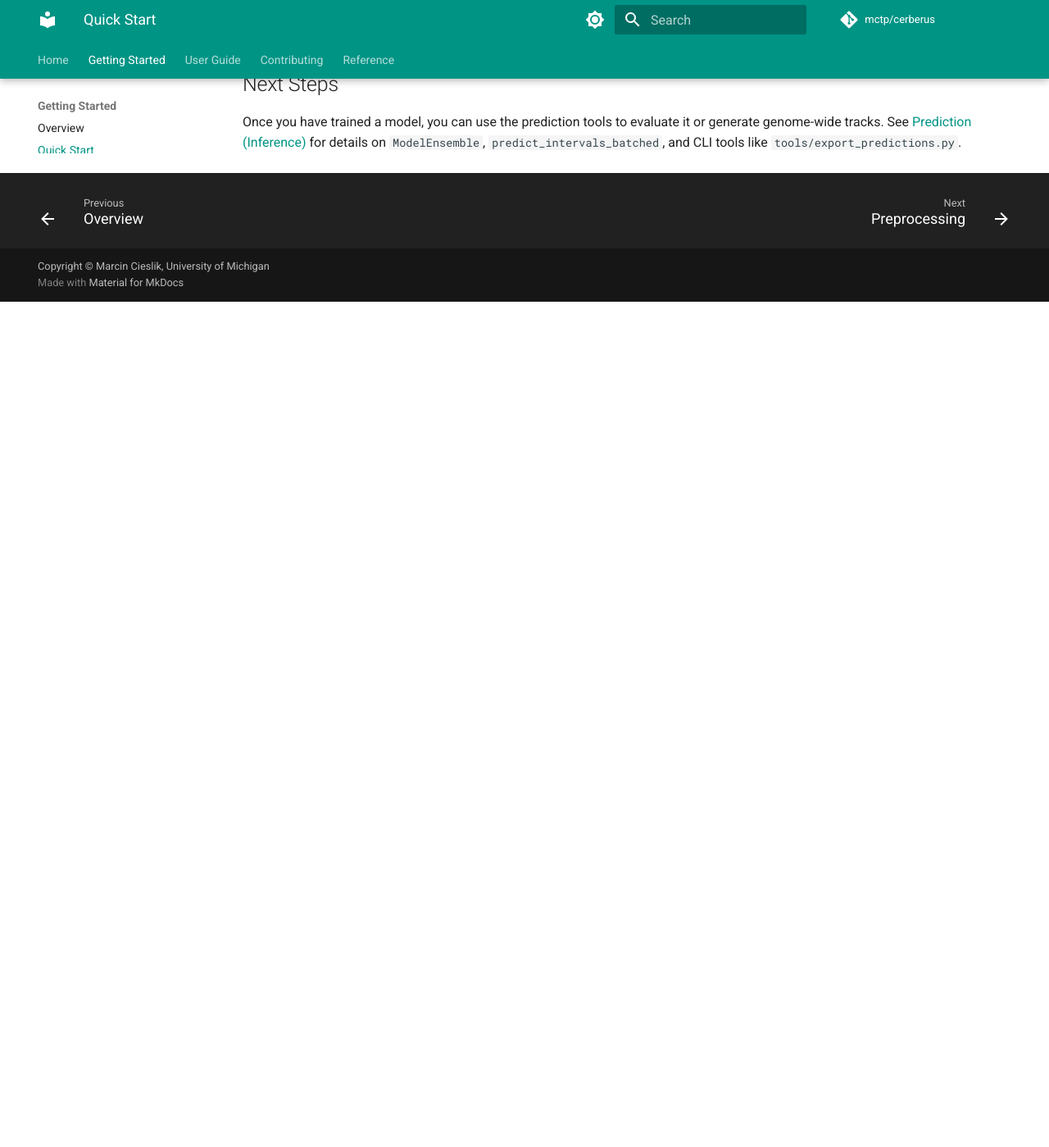
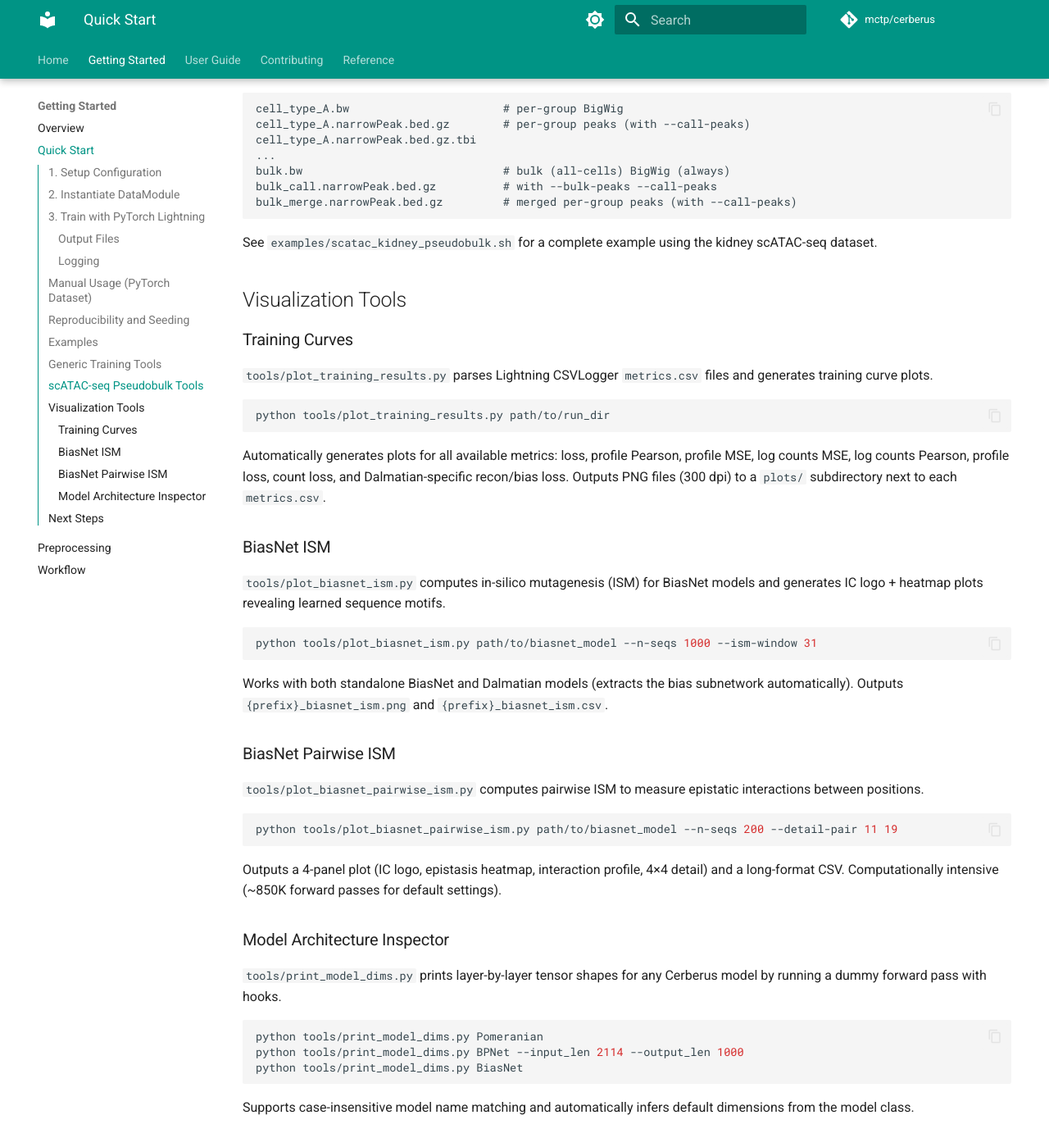
Before and after one commit to mctp/cerberus, an MkDocs documentation site: the page built from docs/usage.md, in a window 1280 px wide and 1400 px high, scrolled down 9234 px. Shown: the whole window at 82% size. Built offline with MkDocs 1.6.1 and Material for MkDocs 9.7.7, drawn with Linux system fonts in a browser that asks for light colours; comment, search, counter and statistics services are not loaded; before the commit the page ends 9602 px from its top, so only the background shows below that; some of the changed text lies outside the part shown.

Commit message:
Document undocumented tools in usage.md
Add train_asap.py to training tools table. Add Visualization Tools
section documenting plot_training_results.py, plot_biasnet_ism.py,
plot_biasnet_pairwise_ism.py, and print_model_dims.py.

Co-Authored-By: Claude Opus 4.6 (1M context) <noreply@anthropic.com>

````diff
--- a/docs/usage.md
+++ b/docs/usage.md
@@ -330,18 +330,25 @@ For quick training on custom data, use the model-specific scripts in the `tools/
         --signal-filters 128 --bias-weight 2.0
     ```
 
-All tools support `--multi` (cross-validation), `--precision` (`bf16`/`mps`/`full`), `--accelerator`, `--devices`, and `--fasta`/`--blacklist`/`--gaps` for custom genome references. Key default differences reflect each model's canonical training recipe:
+*   `tools/train_asap.py`: Train an ASAP (ConvNeXtDCNN) model (2048bp → 512 bins at 4bp resolution).
+    ```bash
+    python tools/train_asap.py --bigwig signal.bw --peaks regions.bed --output-dir models/my_asap
 
-| Flag | `train_bpnet.py` | `train_pomeranian.py` | `train_dalmatian.py` | `train_gopher.py` |
-|---|---|---|---|---|
-| `--optimizer` | `adam` | `adamw` | `adamw` | `adamw` |
-| `--learning-rate` | `1e-3` | `5e-4` | `1e-3` | `1e-3` |
-| `--weight-decay` | `0.0` | `0.01` | `1e-4` | `0.01` |
-| `--scheduler-type` | `default` (constant) | `cosine` | `default` (constant) | `cosine` |
-| `--input-len` | `2114` | `2112` | `2112` | `2048` |
-| `--output-len` | `1000` | `1024` | `1024` | `1024` |
-| `--output-bin-size` | `1` | `1` | `1` | `4` |
-| Loss | `adaptive` (BPNetLoss) | `adaptive` (BPNetLoss) | `mse` (DalmatianLoss) | — (ProfilePoissonNLLLoss) |
+    python tools/train_asap.py --bigwig signal.bw --peaks regions.bed --output-dir models/my_asap --multi
+    ```
+
+All tools support `--multi` (cross-validation), `--seed` (sampler seed), `--precision` (`bf16`/`mps`/`full`), `--accelerator`, `--devices`, and `--fasta`/`--blacklist`/`--gaps` for custom genome references. Key default differences reflect each model's canonical training recipe:
+
+| Flag | `train_bpnet.py` | `train_pomeranian.py` | `train_dalmatian.py` | `train_gopher.py` | `train_asap.py` |
+|---|---|---|---|---|---|
+| `--optimizer` | `adam` | `adamw` | `adamw` | `adamw` | `adamw` |
+| `--learning-rate` | `1e-3` | `5e-4` | `1e-3` | `1e-3` | `1e-3` |
+| `--weight-decay` | `0.0` | `0.01` | `1e-4` | `0.01` | `0.01` |
+| `--scheduler-type` | `default` (constant) | `cosine` | `default` (constant) | `cosine` | `cosine` |
+| `--input-len` | `2114` | `2112` | `2112` | `2048` | `2048` |
+| `--output-len` | `1000` | `1024` | `1024` | `1024` | `2048` |
+| `--output-bin-size` | `1` | `1` | `1` | `4` | `4` |
+| Loss | `adaptive` (BPNetLoss) | `adaptive` (BPNetLoss) | `mse` (DalmatianLoss) | — (ProfilePoissonNLLLoss) | — (ProfilePoissonNLLLoss) |
 
 ## scATAC-seq Pseudobulk Tools
 
@@ -389,6 +396,50 @@ bulk_merge.narrowPeak.bed.gz         # merged per-group peaks (with --call-peaks
 
 See `examples/scatac_kidney_pseudobulk.sh` for a complete example using the kidney scATAC-seq dataset.
 
+## Visualization Tools
+
+### Training Curves
+
+`tools/plot_training_results.py` parses Lightning CSVLogger `metrics.csv` files and generates training curve plots.
+
+```bash
+python tools/plot_training_results.py path/to/run_dir
+```
+
+Automatically generates plots for all available metrics: loss, profile Pearson, profile MSE, log counts MSE, log counts Pearson, profile loss, count loss, and Dalmatian-specific recon/bias loss. Outputs PNG files (300 dpi) to a `plots/` subdirectory next to each `metrics.csv`.
+
+### BiasNet ISM
+
+`tools/plot_biasnet_ism.py` computes in-silico mutagenesis (ISM) for BiasNet models and generates IC logo + heatmap plots revealing learned sequence motifs.
+
+```bash
+python tools/plot_biasnet_ism.py path/to/biasnet_model --n-seqs 1000 --ism-window 31
+```
+
+Works with both standalone BiasNet and Dalmatian models (extracts the bias subnetwork automatically). Outputs `{prefix}_biasnet_ism.png` and `{prefix}_biasnet_ism.csv`.
+
+### BiasNet Pairwise ISM
+
+`tools/plot_biasnet_pairwise_ism.py` computes pairwise ISM to measure epistatic interactions between positions.
+
+```bash
+python tools/plot_biasnet_pairwise_ism.py path/to/biasnet_model --n-seqs 200 --detail-pair 11 19
+```
+
+Outputs a 4-panel plot (IC logo, epistasis heatmap, interaction profile, 4×4 detail) and a long-format CSV. Computationally intensive (~850K forward passes for default settings).
+
+### Model Architecture Inspector
+
+`tools/print_model_dims.py` prints layer-by-layer tensor shapes for any Cerberus model by running a dummy forward pass with hooks.
+
+```bash
+python tools/print_model_dims.py Pomeranian
+python tools/print_model_dims.py BPNet --input_len 2114 --output_len 1000
+python tools/print_model_dims.py BiasNet
+```
+
+Supports case-insensitive model name matching and automatically infers default dimensions from the model class.
+
 ## Next Steps
 
 Once you have trained a model, you can use the prediction tools to evaluate it or generate genome-wide tracks.
````
